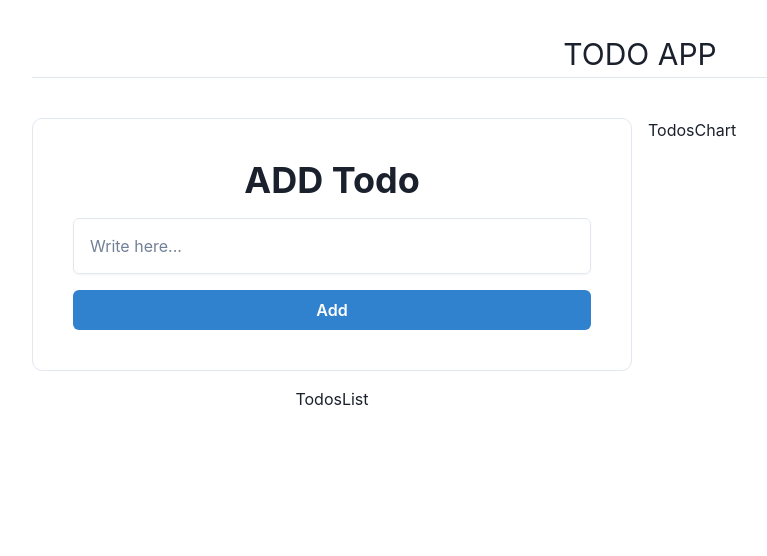
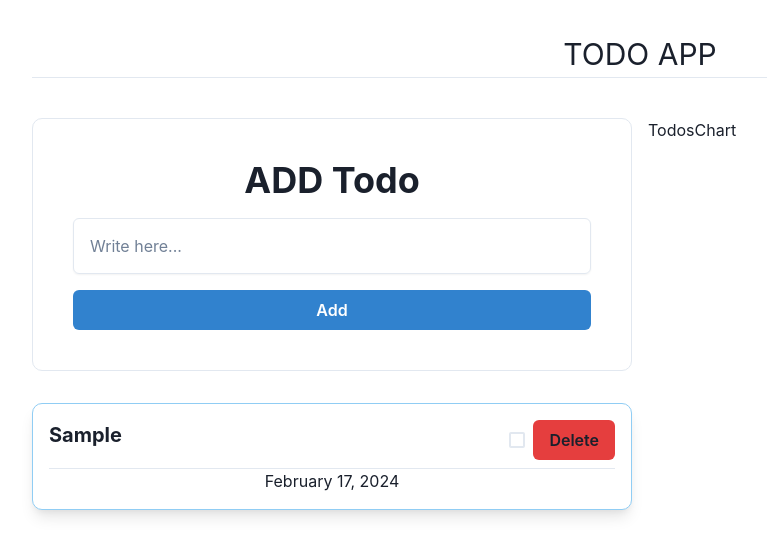
Before and after one commit to POURNASIRI/Chakra-Todo_app, a React (Vite) app: page / in a window 1280 px wide. Both pictures are taken after typing "Sample" into the empty fields and a click on the button "Add". Shown: the top 556 px of the page, without its empty margins (0-767 px from the left). Built offline with nearby package versions, Linux system fonts and the light colour scheme.

Commit message:
create todos List

```diff
--- a/src/components/TodosList.jsx
+++ b/src/components/TodosList.jsx
@@ -1,7 +1,75 @@
-import React from 'react'
+import { Box, Button, Flex, Text,Checkbox } from "@chakra-ui/react"
 
-export default function TodosList() {
+import { useTodoContext, useTodosDispatch } from "../context/todosContext"
+
+function NoteList() {
+
+
+    const todos = useTodoContext()
+
+
+
+
+
   return (
-    <div>TodosList</div>
+    <div className="note-list">
+        {
+            todos?.map(todo=>{
+               return(
+                <TodoItem
+                key={todo.id}
+                todo={todo}
+                />
+               )
+            })
+        }
+    </div>
   )
 }
+
+export default NoteList
+
+
+
+
+export function TodoItem({todo}){
+    const dispatch = useTodosDispatch()
+
+    return(
+       <Flex flexDir={"column"} gap={2} mt={4} shadow={"lg"}
+       border={"1px"} borderColor={"blue.200"} p={4}
+       borderRadius={10} bgColor={`${ todo.completed ? "gray.200" : "white"}`} >
+       <Flex display={"flex"} w={"full"} justifyContent={"space-between"}>
+           <Box >
+            <Text
+            textDecoration={todo.completed ? "line-through" : "none"}
+            fontWeight={"bold"} fontSize={"xl"}>{todo.title}</Text>
+           </Box>
+           <Box display={"flex"} gap={2} alignItems={"center"}>
+           <Checkbox
+              onChange={()=>dispatch({type:"completed", payload:todo.id})}
+              colorScheme='green'
+               isChecked={todo.completed}
+             >
+             </Checkbox>
+            <Button
+            onClick={()=>dispatch({type:"removeTodo", payload:todo.id})}
+            bgColor={"red.500"}
+            _hover={{bgColor:"red.600"}}
+            >Delete</Button>
+           </Box>
+       </Flex>
+       <Box
+       borderTop={"1px"} borderColor={"gray.200"}
+       display={"flex"} w={"full"} justifyContent={"center"}>
+        <Text>
+        {new Date(todo.createdAt).toLocaleDateString("en-US",{
+        year:"numeric",
+        month:"long",
+        day:"numeric"
+    })}
+        </Text>
+       </Box>
+       </Flex>
+    )
+}
```
